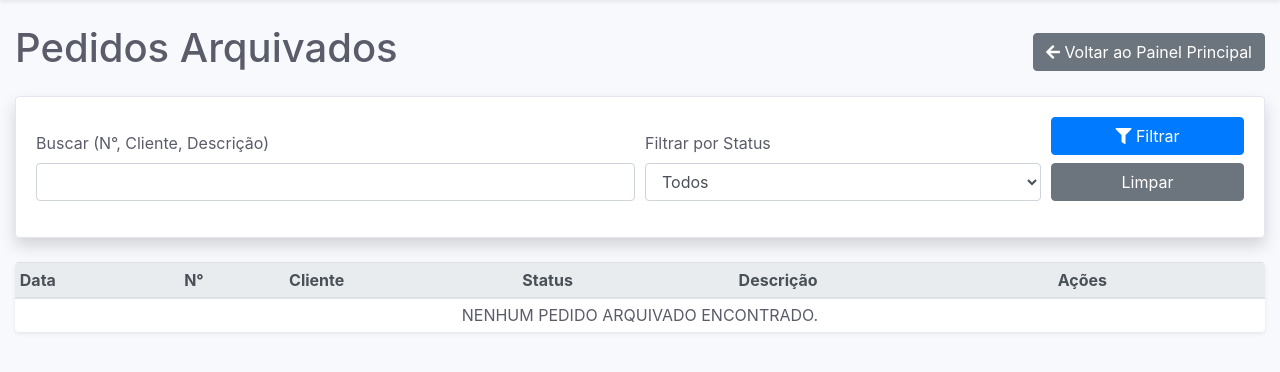
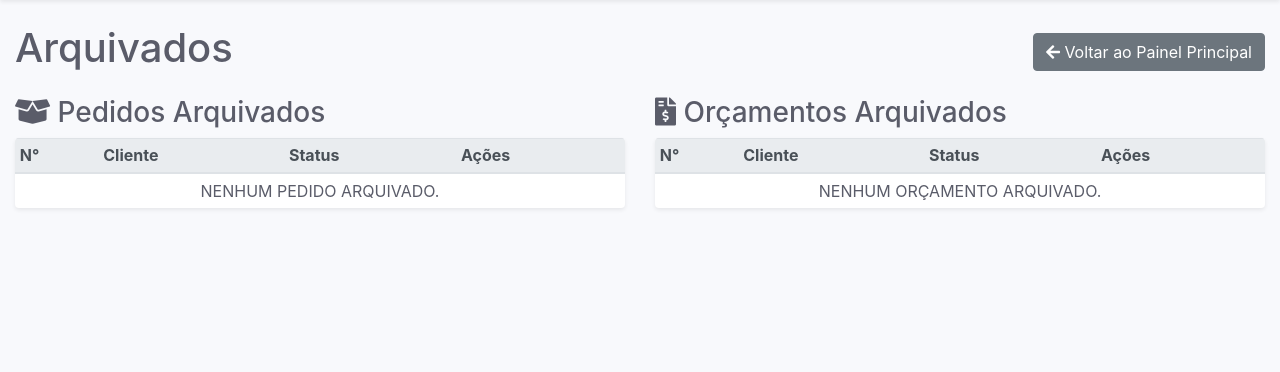
Before and after one commit to IconicShield/gestormmglass, a Flask app: page /arquivados in a window 1280 px wide. Shown: the part 56-428 px from the top of the page. Run offline with Flask 3, Linux system fonts and the light colour scheme; a user stored in the database is signed in; tables that the repository leaves empty hold one stand-in row (values such as "Sample post"); some libraries are stand-ins or nearby versions.

Commit message:
Arquivar pedidos e orçamentos

```diff
--- a/app.py
+++ b/app.py
@@ -283,16 +283,22 @@
 @app.route('/arquivados')
 @login_required
 def pedidos_arquivados():
+    # Lógica de filtro (mantida para futura implementação na página de arquivados)
     search_query = request.args.get('q', '')
     selected_status = request.args.get('status', '')
-    base_query = Entrada.query.filter_by(tipo='Pedido', arquivado=True)
-    if search_query:
-        search_term = f"%{search_query}%"
-        base_query = base_query.filter(or_(cast(Entrada.numero_pedido, db.String).ilike(search_term), Entrada.cliente.ilike(search_term), Entrada.descricao.ilike(search_term)))
-    if selected_status:
-        base_query = base_query.filter_by(status=selected_status)
-    pedidos = base_query.order_by(Entrada.numero_pedido).all()
-    return render_template('pedidos_arquivados.html', pedidos=pedidos, search_query=search_query, selected_status=selected_status)
+
+    # Busca pedidos arquivados
+    pedidos_arquivados_query = Entrada.query.filter_by(tipo='Pedido', arquivado=True)
+    # Busca orçamentos arquivados
+    orcamentos_arquivados_query = Entrada.query.filter_by(tipo='Orçamento', arquivado=True)
+
+    # (A lógica de filtro pode ser aplicada aqui no futuro, se necessário)
+
+    pedidos = pedidos_arquivados_query.order_by(Entrada.data_registro.desc()).all()
+    orcamentos = orcamentos_arquivados_query.order_by(Entrada.data_registro.desc()).all()
+
+    return render_template('pedidos_arquivados.html', pedidos=pedidos, orcamentos=orcamentos,
+                           search_query=search_query, selected_status=selected_status)
 
 
 @app.route('/gerir_usuarios', methods=['GET', 'POST'])
--- a/templates/pedidos_arquivados.html
+++ b/templates/pedidos_arquivados.html
@@ -2,61 +2,26 @@
 
 {% block content %}
     <div class="d-flex justify-content-between align-items-center mb-3">
-        <h1>Pedidos Arquivados</h1>
+        <h1>Arquivados</h1>
         <a href="{{ url_for('index') }}" class="btn btn-secondary"><i class="fas fa-arrow-left"></i> Voltar ao Painel Principal</a>
     </div>
 
-    <div class="card shadow mb-4">
-        <div class="card-body">
-            <form method="GET" action="{{ url_for('pedidos_arquivados') }}">
-                <div class="form-row align-items-end">
-                    <div class="col-md-6">
-                        <div class="form-group">
-                            <label for="q">Buscar (N°, Cliente, Descrição)</label>
-                            <input type="text" class="form-control" id="q" name="q" value="{{ search_query }}">
-                        </div>
-                    </div>
-                    <div class="col-md-4">
-                        <div class="form-group">
-                            <label for="status">Filtrar por Status</label>
-                            <select id="status" name="status" class="form-control">
-                                <option value="">Todos</option>
-                                <option value="Não iniciado" {% if selected_status == 'Não iniciado' %}selected{% endif %}>Não iniciado</option>
-                                <option value="Em andamento" {% if selected_status == 'Em andamento' %}selected{% endif %}>Em andamento</option>
-                                <option value="Concluído" {% if selected_status == 'Concluído' %}selected{% endif %}>Concluído</option>
-                            </select>
-                        </div>
-                    </div>
-                    <div class="col-md-2">
-                        <div class="form-group">
-                            <button type="submit" class="btn btn-primary btn-block"><i class="fas fa-filter"></i> Filtrar</button>
-                            <a href="{{ url_for('pedidos_arquivados') }}" class="btn btn-secondary btn-block mt-2">Limpar</a>
-                        </div>
-                    </div>
-                </div>
-            </form>
-        </div>
-    </div>
+    <div class="row">
+        <div class="col-lg-6">
+            <h3><i class="fas fa-box-open"></i> Pedidos Arquivados</h3>
             <table class="table table-hover table-sm shadow-sm rounded table-uppercase">
                 <thead class="thead-light">
                     <tr>
-                <th>Data</th>
                         <th>N°</th>
                         <th>Cliente</th>
                         <th>Status</th>
-                <th>Descrição</th>
                         <th>Ações</th>
                     </tr>
                 </thead>
                 <tbody>
                     {% for entrada in pedidos %}
                     <tr>
-                <td>{{ entrada.data_registro.strftime('%d/%m/%Y') }}</td>
-                <td>
-                    <button type="button" class="btn btn-outline-secondary btn-sm" style="color: var(--text-color);" data-toggle="modal" data-target="#detalhesModal-{{ entrada.id }}">
-                        {{ entrada.numero_pedido }}
-                    </button>
-                </td>
+                        <td>{{ entrada.numero_pedido }}</td>
                         <td>{{ entrada.cliente }}</td>
                         <td>
                             {% set status_color = 'secondary' %}
@@ -65,7 +30,6 @@
                             {% elif entrada.status == 'Não iniciado' %}{% set status_color = 'danger' %}{% endif %}
                             <span class="badge badge-{{ status_color }}">{{ entrada.status }}</span>
                         </td>
-                <td>{{ entrada.descricao | truncate(50) }}</td>
                         <td>
                             <form action="{{ url_for('desarquivar_entrada', id=entrada.id) }}" method="post" style="display: inline;">
                                 <button type="submit" class="btn btn-sm btn-info" title="Restaurar Pedido">
@@ -80,58 +44,53 @@
                         </td>
                     </tr>
                     {% else %}
-            <tr><td colspan="6" class="text-center">Nenhum pedido arquivado encontrado.</td></tr>
+                    <tr><td colspan="4" class="text-center">Nenhum pedido arquivado.</td></tr>
                     {% endfor %}
                 </tbody>
             </table>
-{% endblock %}
+        </div>
 
-{% block modals %}
-    {% for entrada in pedidos %}
-    <div class="modal fade" id="detalhesModal-{{ entrada.id }}" tabindex="-1" role="dialog" aria-labelledby="detalhesModalLabel-{{ entrada.id }}" aria-hidden="true">
-        <div class="modal-dialog modal-lg" role="document">
-            <div class="modal-content">
-                <div class="modal-header">
-                    <h5 class="modal-title" id="detalhesModalLabel-{{ entrada.id }}">Detalhes do {{ entrada.tipo }} #{{ entrada.numero_pedido }}</h5>
-                    <button type="button" class="close" data-dismiss="modal" aria-label="Close">
-                        <span aria-hidden="true">&times;</span>
+        <div class="col-lg-6">
+            <h3><i class="fas fa-file-invoice-dollar"></i> Orçamentos Arquivados</h3>
+            <table class="table table-hover table-sm shadow-sm rounded table-uppercase">
+                <thead class="thead-light">
+                    <tr>
+                        <th>N°</th>
+                        <th>Cliente</th>
+                        <th>Status</th>
+                        <th>Ações</th>
+                    </tr>
+                </thead>
+                <tbody>
+                    {% for entrada in orcamentos %}
+                    <tr>
+                        <td>{{ entrada.numero_pedido }}</td>
+                        <td>{{ entrada.cliente }}</td>
+                        <td>
+                            {% set status_color = 'secondary' %}
+                            {% if entrada.status == 'Concluído' %}{% set status_color = 'success' %}
+                            {% elif entrada.status == 'Em andamento' %}{% set status_color = 'warning' %}
+                            {% elif entrada.status == 'Não iniciado' %}{% set status_color = 'danger' %}{% endif %}
+                            <span class="badge badge-{{ status_color }}">{{ entrada.status }}</span>
+                        </td>
+                        <td>
+                            <form action="{{ url_for('desarquivar_entrada', id=entrada.id) }}" method="post" style="display: inline;">
+                                <button type="submit" class="btn btn-sm btn-info" title="Restaurar Orçamento">
+                                    <i class="fas fa-undo"></i>
                                 </button>
-                </div>
-                <div class="modal-body">
-                    <div class="row">
-                        <div class="col-md-6">
-                            <h6><i class="fas fa-info-circle text-primary"></i> Informações Gerais</h6><hr class="mt-1">
-                            <dl class="row"><dt class="col-sm-5">N° da Entrada</dt><dd class="col-sm-7">{{ entrada.numero_pedido }}</dd>
-                                <dt class="col-sm-5">Tipo</dt><dd class="col-sm-7">{{ entrada.tipo }}</dd>
-                                <dt class="col-sm-5">Data de Registo</dt><dd class="col-sm-7">{{ entrada.data_registro.strftime('%d/%m/%Y às %H:%M') }}</dd>
-                                <dt class="col-sm-5">Cliente</dt><dd class="col-sm-7 text-uppercase">{{ entrada.cliente }}</dd>
-                                <dt class="col-sm-5">Status</dt><dd class="col-sm-7">{% set status_color = 'secondary' %}{% if entrada.status == 'Concluído' %}{% set status_color = 'success' %}{% elif entrada.status == 'Em andamento' %}{% set status_color = 'warning' %}{% elif entrada.status == 'Não iniciado' %}{% set status_color = 'danger' %}{% endif %}<span class="badge badge-{{ status_color }}">{{ entrada.status }}</span></dd>
-                            </dl>
-                        </div>
-                        <div class="col-md-6">
-                            <h6><i class="fas fa-paperclip text-primary"></i> Anexo</h6><hr class="mt-1">
-                            {% if entrada.anexo %}
-                                <a href="{{ url_for('uploaded_file', filename=entrada.anexo) }}" class="btn btn-outline-secondary btn-sm" target="_blank"><i class="fas fa-download"></i> Ver / Descarregar Anexo</a>
+                            </form>
+                             <form action="{{ url_for('excluir_entrada', id=entrada.id) }}" method="post" style="display: inline;" onsubmit="return confirm('ATENÇÃO: Exclusão permanente! Tem a certeza?');">
+                                <button type="submit" class="btn btn-sm btn-danger" title="Excluir Permanentemente">
+                                    <i class="fas fa-trash-alt"></i>
+                                </button>
+                            </form>
+                        </td>
+                    </tr>
                     {% else %}
-                                <p class="text-muted small">Nenhum anexo para esta entrada.</p>
-                            {% endif %}
+                    <tr><td colspan="4" class="text-center">Nenhum orçamento arquivado.</td></tr>
+                    {% endfor %}
+                </tbody>
+            </table>
         </div>
     </div>
-                    <div class="row mt-3">
-                        <div class="col-12">
-                            <h6><i class="fas fa-align-left text-primary"></i> Descrição</h6><hr class="mt-1">
-                            <p class="text-uppercase" style="white-space: pre-wrap;">{{ entrada.descricao }}</p>
-                            <h6 class="mt-3"><i class="fas fa-comment-alt text-primary"></i> Observações</h6><hr class="mt-1">
-                            <p class="text-uppercase" style="white-space: pre-wrap;">{{ entrada.observacoes or 'Nenhuma observação.' }}</p>
-                        </div>
-                    </div>
-                </div>
-                <div class="modal-footer">
-                    <a href="{{ url_for('editar_entrada', id=entrada.id) }}" class="btn btn-info"><i class="fas fa-edit"></i> Editar</a>
-                    <button type="button" class="btn btn-secondary" data-dismiss="modal">Fechar</button>
-                </div>
-            </div>
-        </div>
-    </div>
-    {% endfor %}
 {% endblock %}
```
Also changed, not shown: templates/index.html (+10 -1 lines), database.db. Lines whose indentation alone changed are shown as unchanged.
